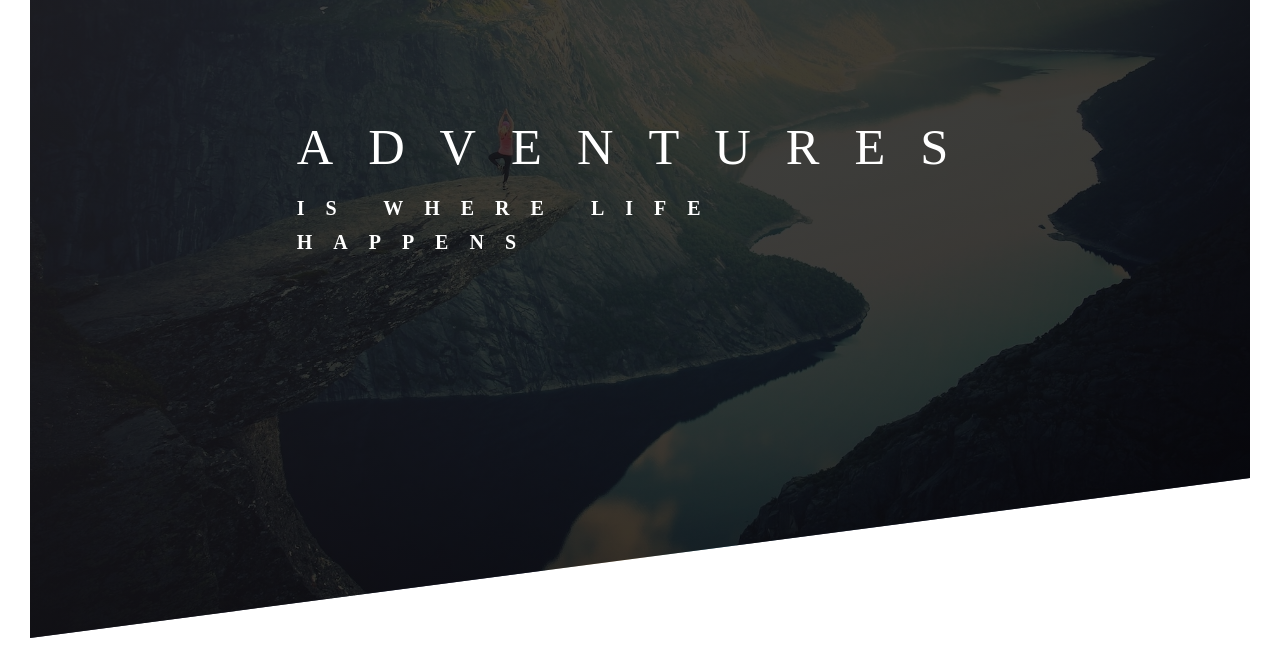
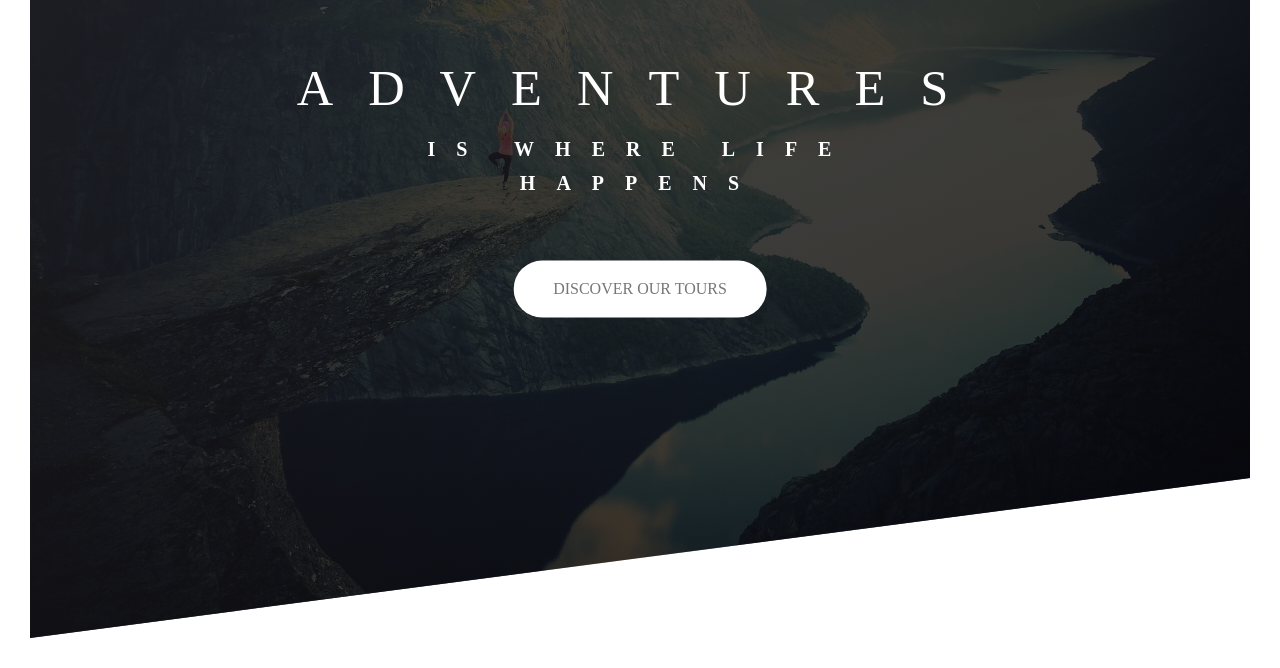
Before and after one commit to sowlomon/TOURSNA, a plain HTML site: page index.html in a window 1280 px wide. Shown: the part 152-820 px from the top of the page. Drawn offline with Linux system fonts and the light colour scheme.

Commit message:
more updates

```diff
--- a/index.html
+++ b/index.html
@@ -18,6 +18,7 @@
         <span class="heading-pri-main"> Adventures</span>
         <span class="heading-pri-sub">is where life happens</span>
       </h1>
+      <a href="#" class="btn btn-white">Discover our Tours</a>
     </div>
 
   </header>
--- a/style.css
+++ b/style.css
@@ -36,12 +36,14 @@ body{
   top: 40%;
   left: 50%;
   transform: translate(-50%,-50%);
+  text-align: center;
 }
 
 .heading-pri{
   color : #fff;
   text-transform: uppercase;
   backface-visibility: hidden;
+  margin-bottom: 60px;
 
 }
 .heading-pri-main{
@@ -88,3 +90,28 @@ body{
     transform:translate(0) ;
   }
 }
+
+
+.btn:link,
+.btn:visited{
+  text-transform: uppercase;
+  text-decoration: none;
+  padding: 15px 40px;
+  display: inline-block;
+  border-radius: 100px;
+  transition: all .2s;
+}
+
+.btn:hover{
+  transform: translateY(-3px);
+  box-sizing: 0 10px 20px rgba(0,0,0,.2);
+}
+.btn:active{
+  transform: translateY(-1px);
+  box-sizing: 0 5px 10px rgba(0,0,0,.2);
+}
+
+.btn-white{
+  background-color: #fff;
+  color: #777;
+}
```
